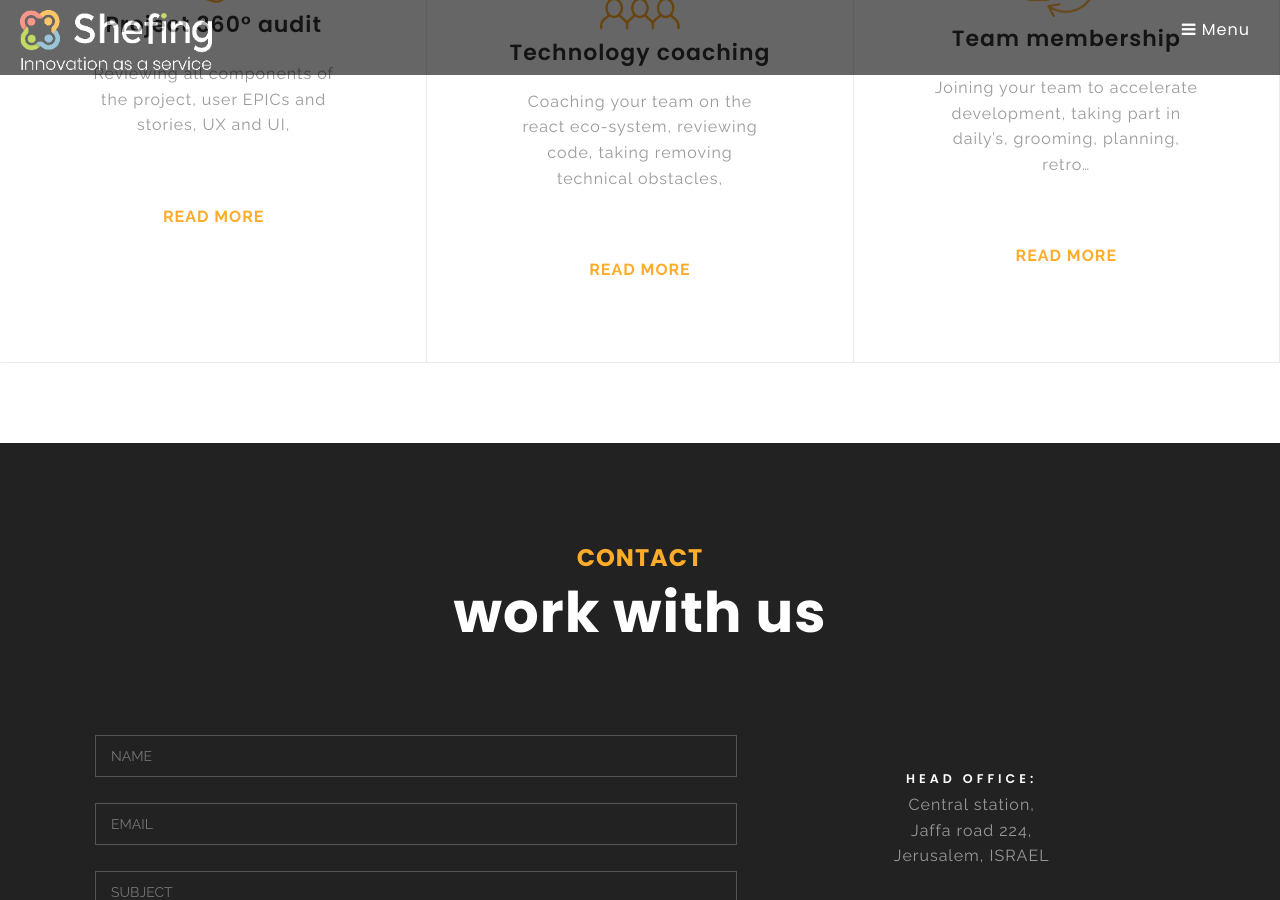
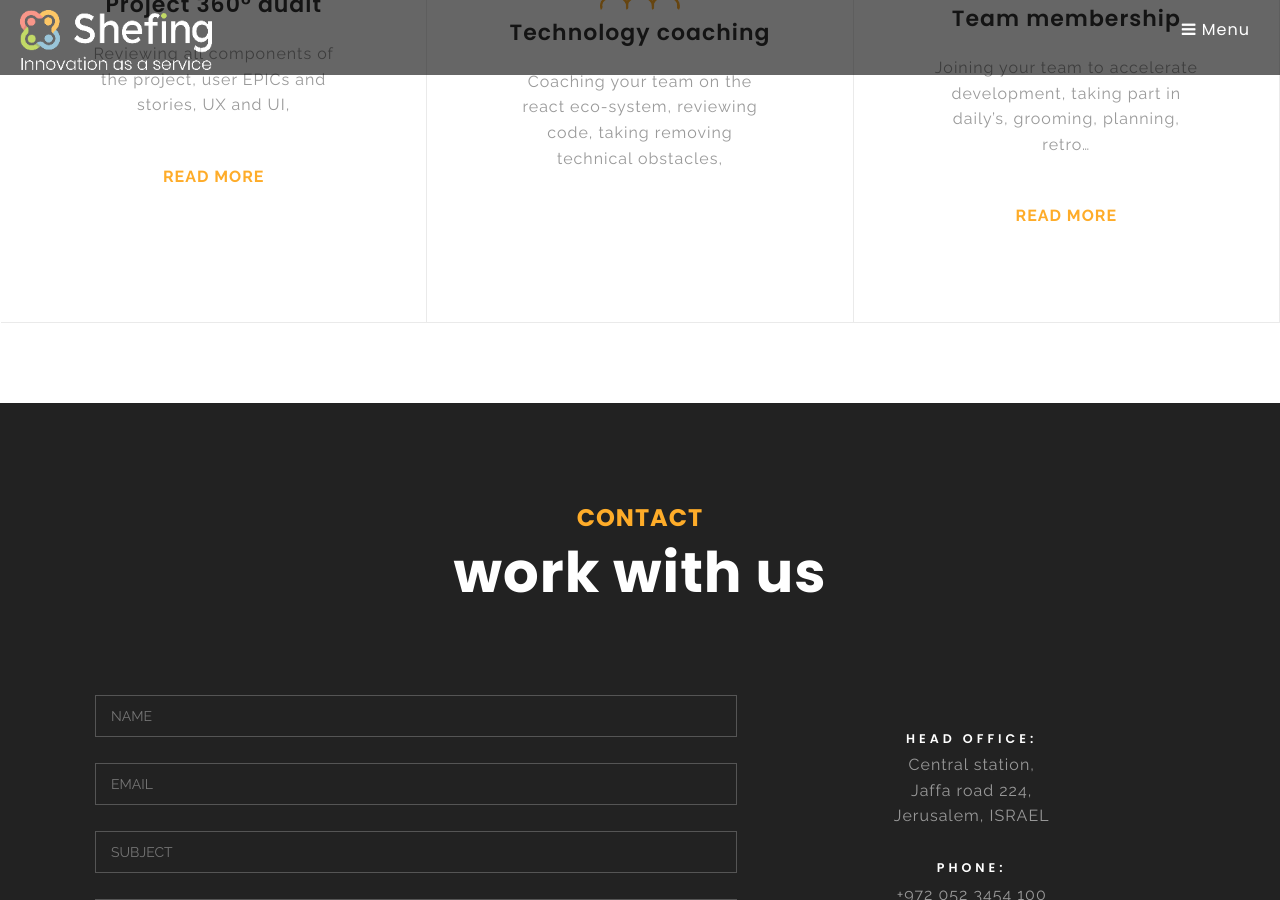
Before and after one commit to shefing/shefing.github.io, a Jekyll site: the page built from index.html, in a window 1280 px wide and 900 px high, scrolled down 3394 px. Built offline with Jekyll 4.4.1, drawn with Linux system fonts in a browser that asks for light colours.

Commit message:
remove read more from the fifth service

```diff
--- a/_includes/service.html
+++ b/_includes/service.html
@@ -3,17 +3,20 @@
     <div class='wrapper'>
       <div class='content'>
         <img class="service-icon" src='{{ include.service.icon }}'></img>
+
+        <h3>{{ include.service.title | escape }}</h3>
+        <p style="margin-bottom: 0px;" id='base{{include.service.id}}'  >{{ include.service.desc | escape }}</p>
+        <p id='more{{include.service.id}}' style="display: none;" > {{ include.service.more | escape }}</p></br>
+        <div class="spacing"></div>
+        <!-- <p class="read-more"><a style="display: none;" onclick="myFunction()" >READ LESS</a></p> -->
+        <p class="read-more"><a onload="test({{include.service.id}})"  onclick="readMore({{include.service.id}})" id='btn{{include.service.id}}'>READ MORE</a>
+       </p>
       </div>
     </div>
-        <h3>{{ include.service.title | escape }}</h3>
-        <p id='base{{include.service.id}}'  >{{ include.service.desc | escape }}</p>
-
-        <p id='more{{include.service.id}}' style="display: none;"> {{ include.service.more | escape }}</p></br>
-        <div class="spacing"></div>
-        <!-- <p class="read-more"><a style="display: none;" onclick="myFunction()" >READ LESS</a></p> -->
-        <p class="read-more"><a onclick="readMore({{include.service.id}})" id='btn{{include.service.id}}'>READ MORE</a>
-       </p>
+  </div>
+</div>
 <script>
+    window.onload = test;
        function readMore(id) {
         // var dots = document.getElementById("dots");
         var moreText = document.getElementById("more"+id);
```
Also changed, not shown: other parts of _includes/service.html (+10 -5 lines).
